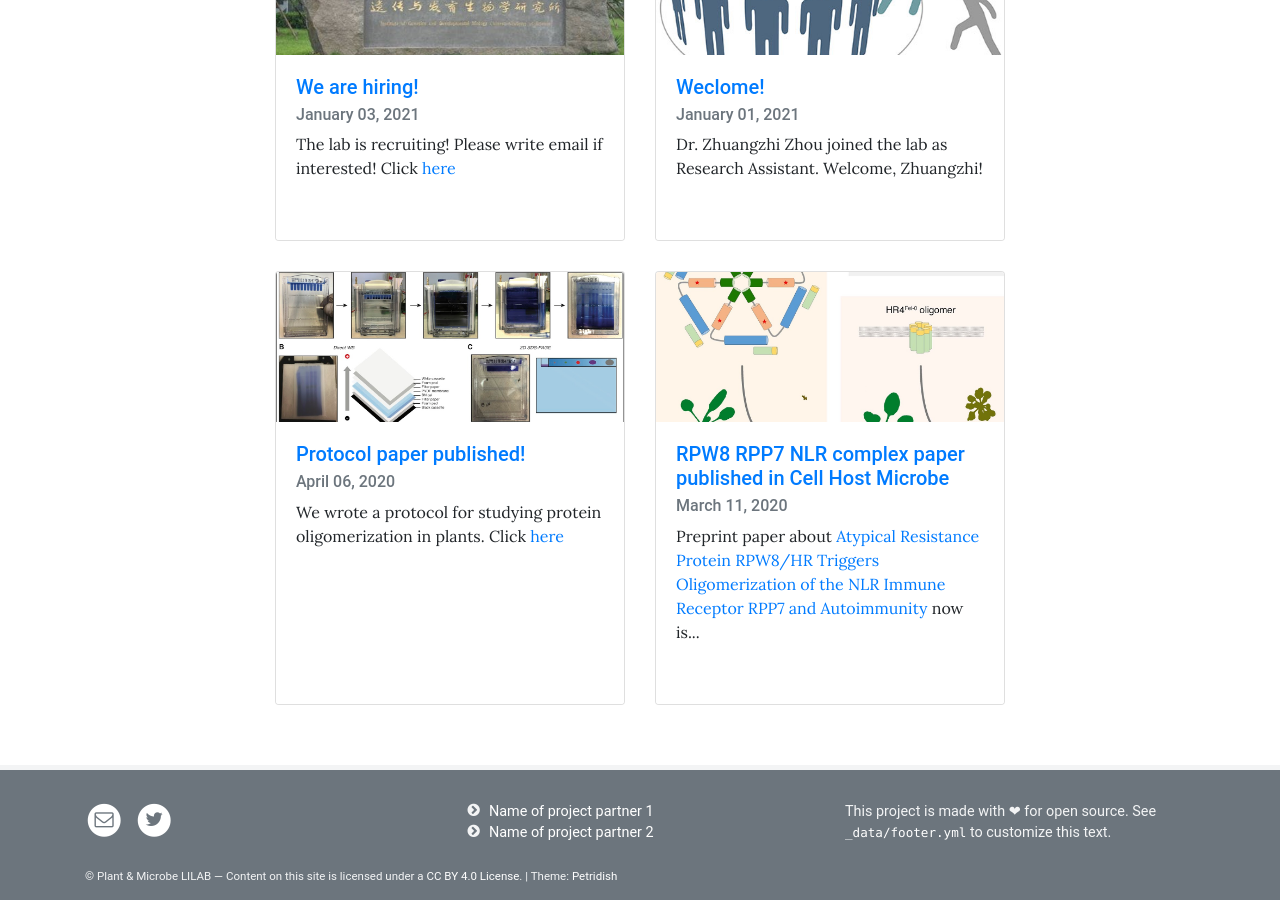
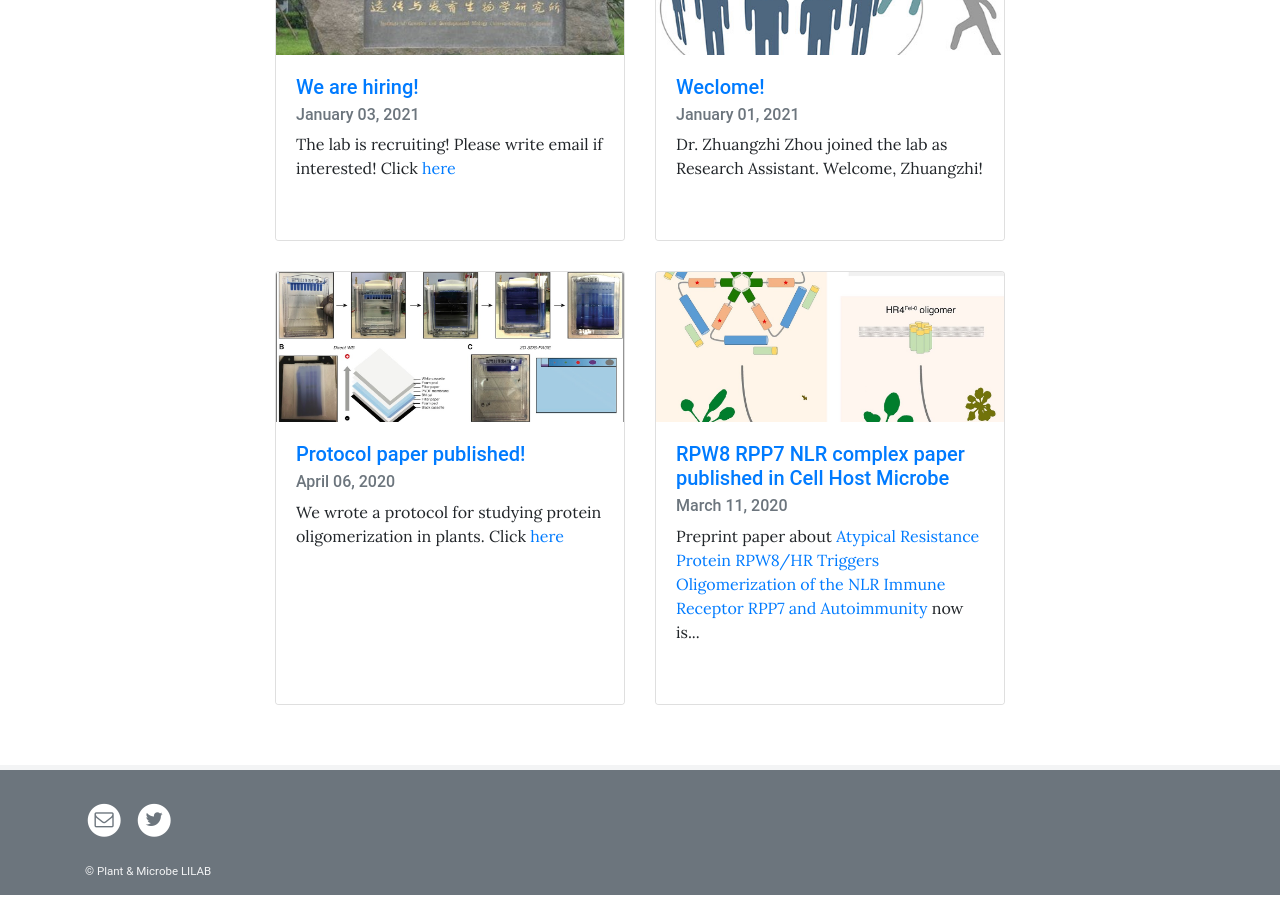
Before and after one commit to leili-plantmicrobe/leili-plantmicrobe.github.io, a Jekyll site: the page built from pages/home.md, in a window 1280 px wide and 900 px high, scrolled down 1185 px. Built offline with Jekyll 4.4.1, drawn with Linux system fonts in a browser that asks for light colours.

Commit message:
Update footer.yml

```diff
--- a/_data/footer.yml
+++ b/_data/footer.yml
@@ -2,22 +2,18 @@
 # You can also add a small print license statement at the bottom.
 
 # Columns (the more you add, the narrower they will be)
-columns:
+#columns:
   - description:
     links:
-    - text: Name of project partner 1
-      href: http://example.com
-      new_window: true
+    - text:
+      href:
+      new_window:
     - text: Name of project partner 2
       href: http://example.com
       new_window: true
 
-  - description: > # E.g. funding acknowledgement. Can be Markdown
-      This project is made with ❤ for open source. See [`_data/footer.yml`](https://github.com/peterdesmet/petridish/blob/master/_data/footer.yml) to customize this text.
-    links:
+  - description:
 
 # Small print license statement to add at the bottom of the footer. Can be Markdown
 # Will be prefixed by "© {{ site.author }}" if defined in _config.yml
-license: >
-  Content on this site is licensed under a [CC BY 4.0 License](http://creativecommons.org/licenses/by/4.0/).
-  \| Theme: [Petridish](https://github.com/peterdesmet/petridish)
+# license: >
```
